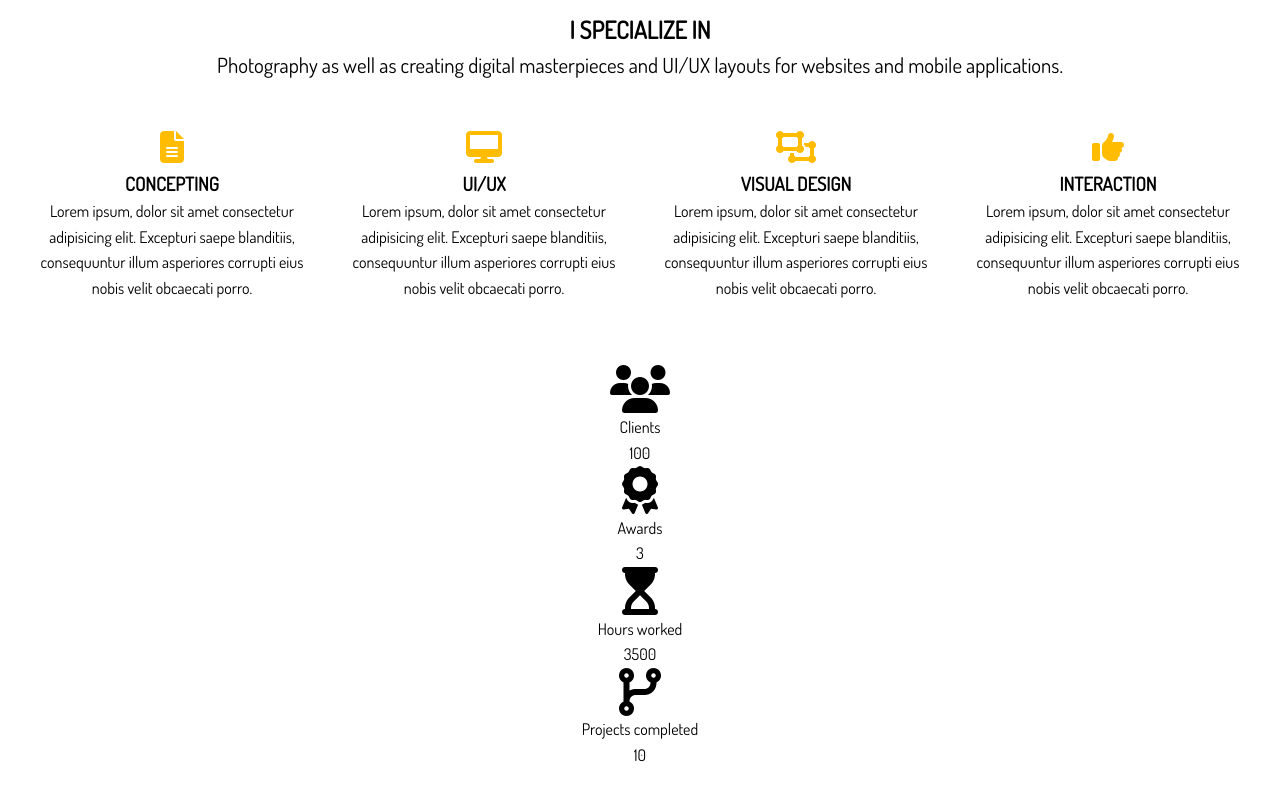
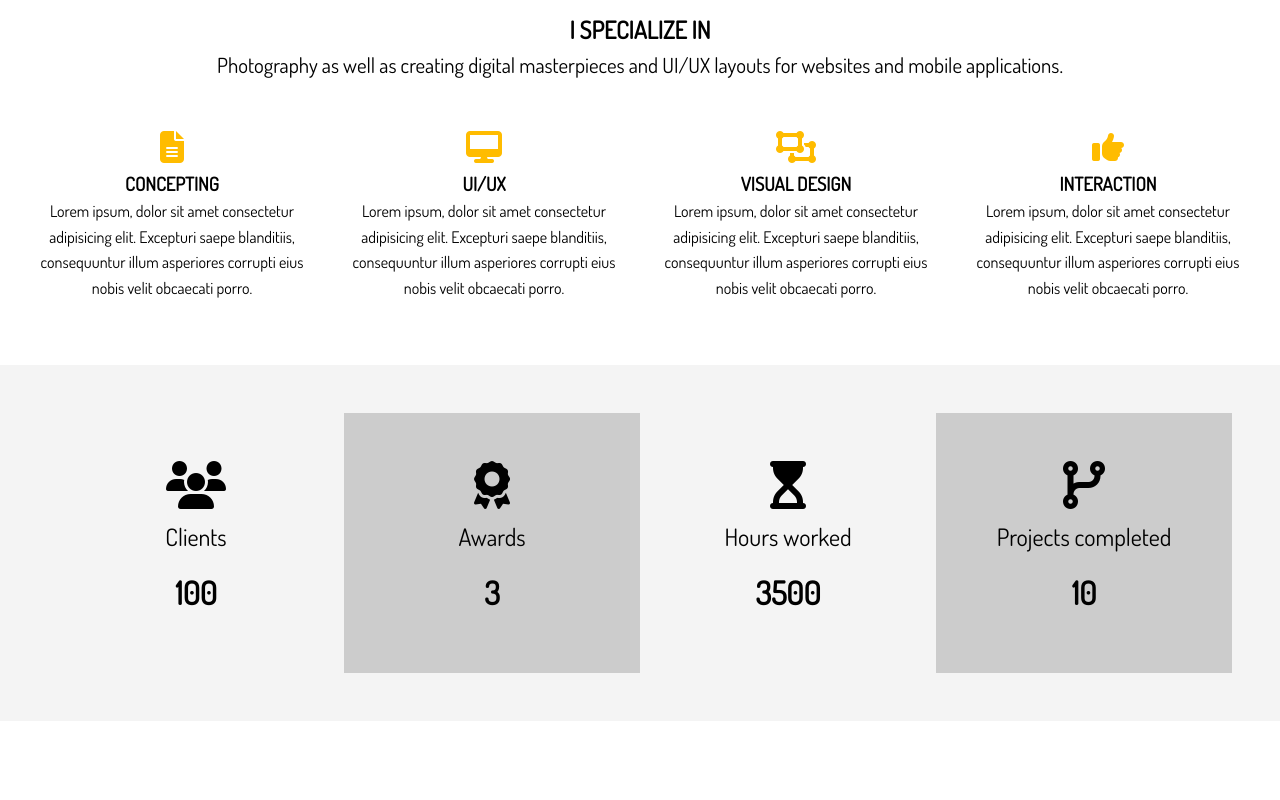
Before and after one commit to istvan-tamas/sass-portfolio, a plain HTML site: page dist/index.html in a window 1280 px wide. Shown: the part 821-1621 px from the top of the page. After the commit the page ends 1574 px from the top, so only its background shows below. Drawn offline with Linux system fonts and the light colour scheme.

Commit message:
Added styling for section B

```diff
--- a/dist/css/main.css
+++ b/dist/css/main.css
@@ -126,3 +126,21 @@ img {
   #home-a .specials .fas {
     color: #FFBC00;
     padding-bottom: 0.4rem; }
+
+#home-b .stats {
+  display: grid;
+  grid-template-columns: repeat(4, 1fr); }
+  #home-b .stats li {
+    line-height: 2; }
+  #home-b .stats-title {
+    font-size: 1.5rem; }
+  #home-b .stats-number {
+    font-size: 2rem;
+    font-weight: bold; }
+
+#home-b div {
+  padding: 3rem; }
+  #home-b div:nth-child(odd) {
+    background-color: #F4f4f4; }
+  #home-b div:nth-child(even) {
+    background-color: #CCC; }
--- a/dist/index.html
+++ b/dist/index.html
@@ -68,33 +68,33 @@
 
     </section>
 
-    <section class="home-b text-center py-2">
+    <section id="home-b" class="text-center py-2">
         <div class="stats">
             <div>
                 <ul>
                     <li><i class="fas fa-users fa-3x"></i></li>
-                    <li class="stats title">Clients</li>
+                    <li class="stats-title">Clients</li>
                     <li class="stats-number">100</li>
                 </ul>
             </div>
             <div>
                 <ul>
                     <li><i class="fas fa-award fa-3x"></i></li>
-                    <li class="stats title">Awards</li>
+                    <li class="stats-title">Awards</li>
                     <li class="stats-number">3</li>
                 </ul>
             </div>
             <div>
                 <ul>
                     <li><i class="fas fa-hourglass-start fa-3x"></i></li>
-                    <li class="stats title">Hours worked</li>
+                    <li class="stats-title">Hours worked</li>
                     <li class="stats-number">3500</li>
                 </ul>
             </div>
             <div>
                 <ul>
                     <li><i class="fas fa-code-branch fa-3x"></i></li>
-                    <li class="stats title">Projects completed</li>
+                    <li class="stats-title">Projects completed</li>
                     <li class="stats-number">10</li>
                 </ul>
             </div>
```
